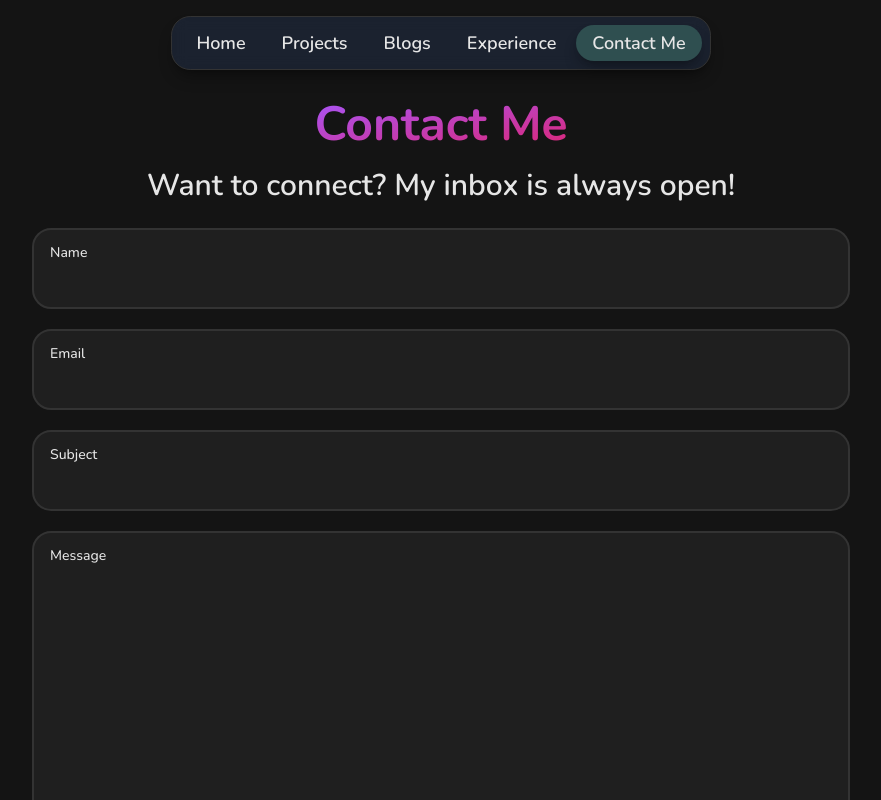
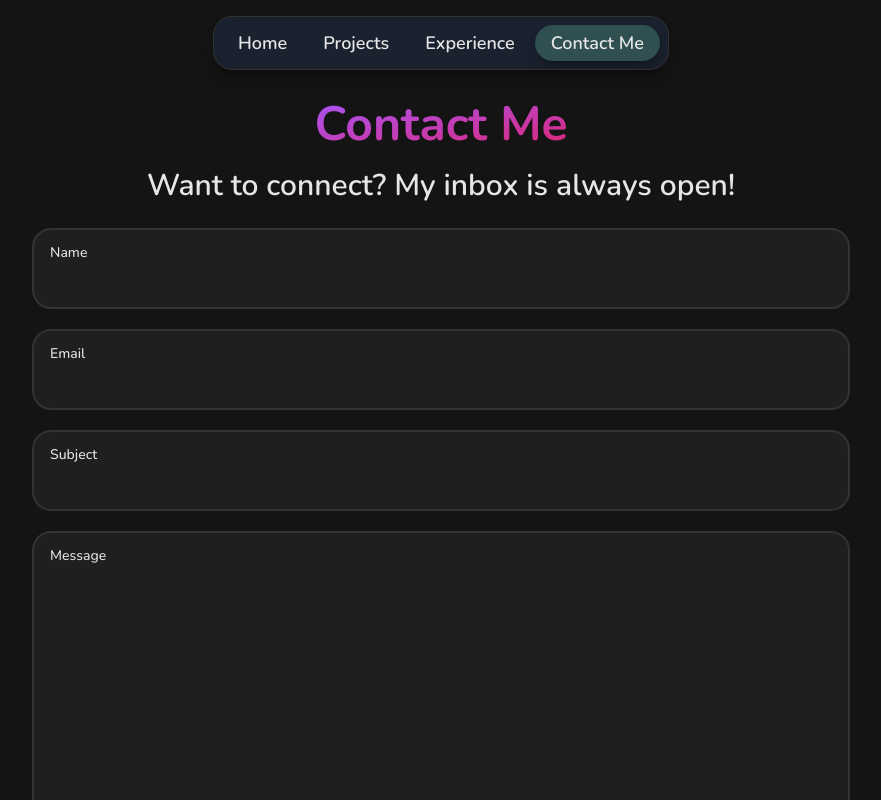
Before and after one commit to priyaaanshh/thepriyansh01.github.io, a Next.js app: page /contact in a window 1280 px wide. Shown: the whole page, without its empty margins (199-1080 px from the left). Built offline with nearby package versions, Linux system fonts and the light colour scheme.

Commit message:
removed blog page
Signed-off-by: thepriyansh01 <priyansh.m.2002@gmail.com>

```diff
--- a/src/components/custom/navBars/header.tsx
+++ b/src/components/custom/navBars/header.tsx
@@ -1,11 +1,6 @@
 "use client";
 import React from 'react'
 import Link from 'next/link';
-import { Sheet, SheetClose, SheetContent, SheetDescription, SheetFooter, SheetHeader, SheetTitle, SheetTrigger } from '@/components/ui/sheet';
-import { Button } from '@/components/ui/button';
-import { HamburgerMenuIcon } from '@radix-ui/react-icons';
-import Logo from '../../../assets/images/Logo.jpg'
-import Image from 'next/image';
 import { usePathname } from 'next/navigation';
 
 const Header = () => {
@@ -29,12 +24,6 @@ const Header = () => {
                     </div>
                 </Link>
 
-                <Link href='/blogs' passHref>
-                    <div className={`flex justify-center items-center font-semibold md:px-4 md:text-lg px-4 py-1 ${isActive('/blogs')}`}>
-                        Blogs
-                    </div>
-                </Link>
-
                 <Link href='/experience' passHref>
                     <div className={`flex justify-center items-center font-semibold md:px-4 md:text-lg px-4 py-1 ${isActive('/experience')}`}>
                         Experience
@@ -47,41 +36,8 @@ const Header = () => {
                     </div>
                 </Link>
             </div>
-            {/* <div className='flex justify-center items-center my-5 bg-gradient text-secondary-foreground backdrop-blur rounded-[var(--radius)] px-4 py-2 sm:text-3xl cursor-pointer select-none'>Website in devlopment phase</div> */}
         </div>
     )
 }
 
 export default Header
-
-
-
-// < div className = 'flex lg:hidden' >
-//     <Sheet>
-//         <SheetTrigger asChild>
-//             <Button variant="ghost" size='icon'><HamburgerMenuIcon /></Button>
-//         </SheetTrigger>
-//         <SheetContent>
-//             <SheetHeader>
-//                 <SheetClose asChild>
-//                     <Link href='/' className="flex justify-center items-center overflow-hidden">
-//                         <Image src={Logo} alt='' className='size-32 object-contain' />
-//                     </Link>
-//                 </SheetClose>
-//                 <SheetTitle>
-//                     <SheetClose asChild>
-//                         <Link href='/' className='text-2xl font-semibold tracking-tight'>{name}</Link>
-//                     </SheetClose>
-//                 </SheetTitle>
-//                 <SheetDescription>
-//                     Celebrating 100 years of Ceramic Engineering IIT BHU
-//                 </SheetDescription>
-//             </SheetHeader>
-//             <div className="flex flex-col gap-3 mt-5">
-//                 <SheetClose asChild>
-//                     <Link href='/' className="cursor-pointer hover:bg-primary hover:dark:text-secondary rounded-lg duration-300 px-4 py-2" >Home</Link>
-//                 </SheetClose>
-//             </div>
-//         </SheetContent>
-//     </Sheet>
-//             </div >
```
Also changed, not shown: 1 other file (tests, documents, lock files or other folders).
